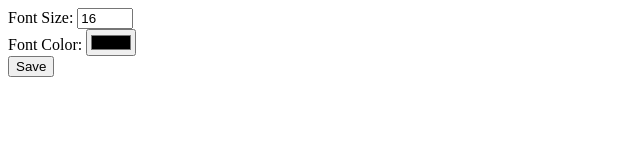
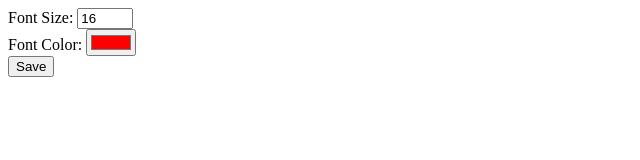
Before and after one commit to acciojob/preferred-cookie-srujana-porandla, a website: page main.html in a window 1280 px wide. Shown: the full height of the page, 0-640 px from the left. Drawn offline with Linux system fonts and the light colour scheme.

Commit message:
created a submission

```diff
--- a/main.html
+++ b/main.html
@@ -19,7 +19,7 @@
       />
       <br />
       <label for="fontcolor">Font Color:</label>
-      <input type="color" id="fontcolor" name="fontcolor" value="#000000" />
+      <input type="color" id="fontcolor" name="fontcolor" value="#ff0000" />
       <br />
       <input type="submit" value="Save" />
     </form>
--- a/script.js
+++ b/script.js
@@ -1,6 +1,6 @@
 //your JS code here. If required.
 document.addEventListener('DOMContentLoaded', function() {
-	event.preventDefault()
+
   const saveButton = document.querySelector('input[type="submit"]');
   saveButton.addEventListener('click', function(event) {
     event.preventDefault(); // Prevent form submission
```
